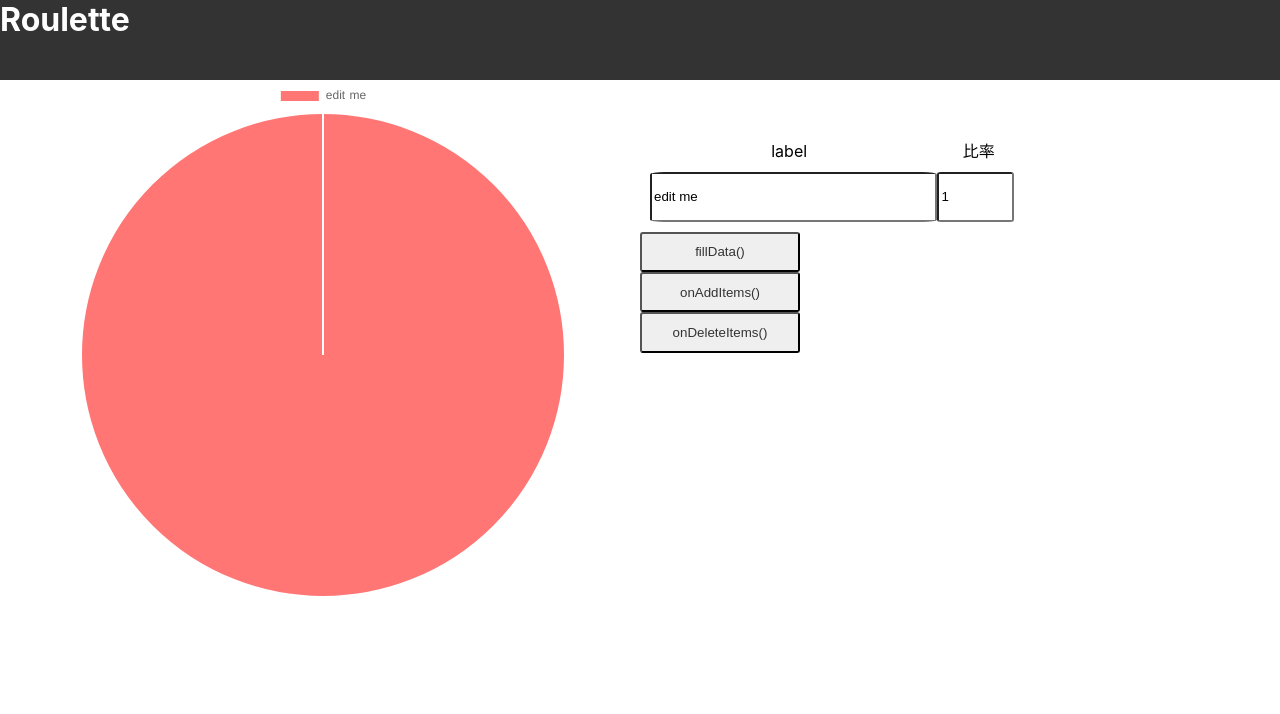
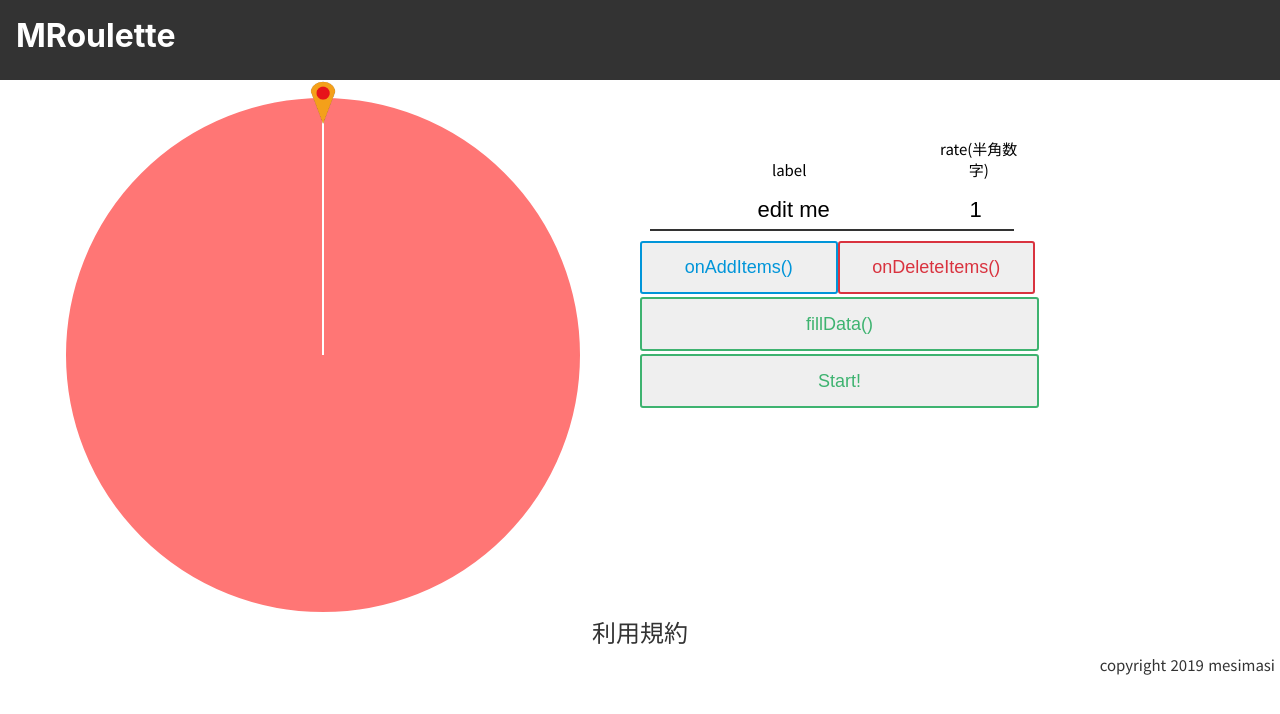
Before and after one commit to masibw/MRoulette, a Nuxt app: page / in a window 1280 px wide. Shown: the top 714 px of the page. Built offline with nearby package versions, Linux system fonts and the light colour scheme.

Commit message:
complete 1.0.0

```diff
--- /dev/null
+++ b/layouts/navbar.vue
@@ -0,0 +1,27 @@
+<template>
+  <div>
+    <div id="navbar">
+      <h1>
+        <nuxt-link to="/" class="link">MRoulette</nuxt-link>
+      </h1>
+    </div>
+    <div>
+      <Nuxt />
+    </div>
+  </div>
+</template>
+
+<style lang="scss">
+#navbar {
+  background-color: #333;
+  height: 10vh;
+  width: 100vw;
+  color: #fff;
+  h1 {
+    .link {
+      color: #fff;
+    }
+    padding: 0.5em;
+  }
+}
+</style>
--- a/package.json
+++ b/package.json
@@ -1,5 +1,5 @@
 {
-  "name": "roulette",
+  "name": "mroulette",
   "version": "1.0.0",
   "description": "This is the roulette easy to use",
   "author": "masi",
--- a/pages/index.vue
+++ b/pages/index.vue
@@ -1,15 +1,14 @@
 <template>
   <div id="container">
-    <div id="navbar">
-      <h1 class="title">Roulette</h1>
-    </div>
     <div id="app">
       <div id="roulette">
+        <img class="pin" src="~/assets/pin-min.png" v-show="!pinRotate" />
+        <img class="pin" src="~assets/pin-anime.gif" v-show="pinRotate" />
         <pie-chart id="pieChart" :chart-data="datacollection" :options="chartOptions"></pie-chart>
       </div>
       <div id="sideMenu">
         <p id="label">label</p>
-        <p id="rate">比率</p>
+        <p id="rate">rate(半角数字)</p>
         <form v-on:submit.prevent>
           <ul v-for="(item) in items" :key="item.id" class="no-gutters">
             <li>
@@ -25,25 +24,47 @@
                 pattern="\d+"
                 class="textbox number"
                 v-model="item.rate"
-                placeholder="比率を入力してください(半角数字)"
+                placeholder="比率"
                 required
               />
             </li>
           </ul>
-          <button class="btn-flat" @click="fillData()" v-show="!isSet">fillData()</button>
-          <button class="btn-flat" @click="onAddItems()">onAddItems()</button>
-          <button class="btn-flat" @click="onDeleteItems()">onDeleteItems()</button>
-          <button class="btn-flat btn-green" @click="onStartRoulette()" v-show="isSet">Start!</button>
+          <button class="btn-flat btn-blue" style="width:49%;" @click="onAddItems()">onAddItems()</button>
+          <button
+            class="btn-flat btn-red"
+            style="width:49%;"
+            @click="onDeleteItems()"
+          >onDeleteItems()</button>
+          <button
+            class="btn-flat btn-green"
+            style="display:block; width:99%; margin-top:3px;"
+            @click="fillData()"
+            v-show="!isSet"
+          >fillData()</button>
+          <button
+            class="btn-flat btn-green"
+            style="display:block; width:99%; margin-top:3px;"
+            @click="onStartRoulette()"
+            v-show="isSet"
+          >Start!</button>
         </form>
       </div>
       <transition name="modal">
         <div id="overlay" v-show="showContent" v-on:click="closeModal">
           <div id="content" @click.stop>
-            <p>選ばれたのは「{{picked}}」でした!!!</p>
-            <button v-on:click="closeModal">close</button>
+            <div id="resultText">
+              <p>選ばれたのは</p>
+              <p id="result">「{{picked}}」</p>
+              <p>でした!!!</p>
+            </div>
+            <button id="btn-close" class="btn-flat btn-blue" v-on:click="closeModal">Close</button>
           </div>
         </div>
       </transition>
+    </div>
+    <div id="footer">
+      <nuxt-link to="terms" class="link" style="font-size:1.5em; color:#333;">利用規約</nuxt-link>
+      <p>copyright 2019 mesimasi</p>
     </div>
   </div>
 </template>
@@ -55,9 +76,11 @@ export default {
   components: {
     PieChart
   },
+  layout: "navbar",
   mounted() {
     this.fillData();
     this.isSet = false;
+    this.pinRotate = false;
   },
   data() {
     return {
@@ -66,6 +89,7 @@ export default {
       showContent: false,
       picked: "",
       isSet: false,
+      pinRotate: false,
       items: [
         {
           colorNo: 0,
@@ -76,6 +100,9 @@ export default {
         }
       ],
       chartOptions: {
+        legend: {
+          display: false
+        },
         plugins: {
           labels: [
             {
@@ -92,20 +119,21 @@ export default {
       labels: [],
       baseColors: [
         "#ff7675",
-        "#fd79a8",
-        "#fdcb6e",
-        "#ffeaa7",
-        "#00b894",
-        "#55efc4",
+        "#1e90ff",
+        "#00ff7f",
+        "#ffd700",
+        "#ff1e1e",
+        "#89ff14",
         "#0984e3",
-        "#74b9ff",
-        "#a29bfe",
-        "#b2bec3"
+        "#b8d200",
+        "#ff00ff",
+        "#ffff0a"
       ]
     };
   },
   methods: {
     fillData() {
+      pieChart.style.transform = "rotate(" + 0 + "deg)";
       this.setChartParam();
       this.datacollection = {
         labels: this.labels,
@@ -120,10 +148,11 @@ export default {
     },
     onAddItems() {
       this.items.push({
-        colorNo: this.items.length,
+        colorNo: Math.round(Math.random() * 9),
         label: "",
         rate: 1
       });
+      this.isSet = false;
     },
     setChartParam() {
       this.datas = [];
@@ -142,14 +171,17 @@ export default {
       if (this.items.length > 1) {
         this.items.splice(this.items.length - 1, 1);
       }
+      this.isSet = false;
     },
     onStartRoulette() {
+      this.pinRotate = true;
       let speed = 10;
       let num = this.items.length;
       const timeOut = 4000;
       let sumRate = 0;
       let i = 0;
       this.picked = "";
+      pieChart.style.transform = "rotate(" + 0 + "deg)";
       for (i = 0; i < this.items.length; i++) {
         sumRate += parseInt(this.items[i].rate);
       }
@@ -189,7 +221,7 @@ export default {
       var timeoutFunction = setTimeout(function() {
         clearInterval(rotate);
         //TODO針
-
+        me.pinRotate = false;
         pieChart.style.transform = "rotate(-" + stopAngle + "deg)";
         setTimeout(me.openModal, 500);
         me.num = 0;
@@ -207,25 +239,20 @@ export default {
 </script>
 
 <style lang="scss">
-#navbar {
-  background-color: #333;
-  height: 10vh;
-  width: 100vw;
-  color: #fff;
+@import url("https://fonts.googleapis.com/css?family=Noto+Sans+JP|Roboto&display=swap");
+p {
+  font-size: 15px;
 }
-.btn-flat {
-  display: block;
-  width: 160px;
-  padding: 0.8em;
-  text-align: center;
+
+#container {
+  font-family: "Roboto", sans-serif;
+  font-family: "Noto Sans JP", sans-serif;
+}
+
+.link {
   text-decoration: none;
-  color: #333;
-  border-radius: 3px;
-  transition: 0.4s;
 }
-.btn-flat:hover {
-  color: #fff;
-}
+
 #app {
   max-width: 90%;
   margin: auto;
@@ -236,8 +263,16 @@ ul {
 }
 
 #roulette {
+  position: relative;
   width: 100%;
   margin: auto;
+  .pin {
+    z-index: 1;
+    position: absolute;
+    width: 5%;
+    left: 50%;
+    transform: translateX(-50%);
+  }
 }
 #sideMenu {
   width: 100%;
@@ -245,6 +280,7 @@ ul {
   p {
     display: inline-block;
     text-align: center;
+    font-size: 15px;
   }
   #label {
     width: 74%;
@@ -253,7 +289,9 @@ ul {
     width: 20%;
   }
 }
-
+#pieChart {
+  margin-top: 1rem;
+}
 #overlay {
   z-index: 1;
 
@@ -265,16 +303,33 @@ ul {
   background-color: rgba(0, 0, 0, 0.5);
 
   display: flex;
+  display: -webkit-box;
+  display: -ms-flex;
+  -ms-align-items: center;
+  -webkit-align-items: center;
   align-items: center;
+  -ms-justify-content: center;
+  -webkit-justify-content: center;
   justify-content: center;
   transition: all 0.8s ease;
-}
-#content {
-  z-index: 2;
-  width: 50%;
-  padding: 1em;
-  background: #fff;
-  transition: all 0.8s ease;
+  #content {
+    z-index: 2;
+    width: 80%;
+    height: 30%;
+    padding: 1em;
+    background: #fff;
+    transition: all 0.8s ease;
+    position: relative;
+    p {
+      text-align: center;
+    }
+    #result {
+      font-size: 2em;
+    }
+    #resultText {
+      margin: 1em;
+    }
+  }
 }
 
 .modal-enter,
@@ -287,9 +342,11 @@ ul {
 li {
   margin: 10px;
   .textbox {
-    border-radius: 5%;
-
-    height: 50px;
+    border: none;
+    border-bottom: 2px solid #333;
+    height: 40px;
+    font-size: 22px;
+    text-align: center;
   }
   .label {
     width: 75%;
@@ -299,11 +356,69 @@ li {
     width: 20%;
   }
   .textbox:focus {
-    border: 1px solid #4c3cda;
+    border-bottom: 2px solid #3eb370;
     outline: none;
-    box-shadow: 0 0 5px 1px rgba(44, 101, 192, 0.5);
+    transition: 0.5s;
   }
 }
+#footer {
+  color: #333;
+  text-align: center;
+  p {
+    text-align: right;
+    margin: 5px;
+  }
+}
+//ボタン
+.btn-flat {
+  display: inline-block;
+  width: 160px;
+  padding: 0.8em;
+  text-align: center;
+  text-decoration: none;
+  color: #333;
+  border-radius: 3px;
+  transition: 0.4s;
+  font-size: 18px;
+}
+.btn-flat:hover {
+  color: #fff;
+}
+.btn-red {
+  color: #d9333f;
+  border: solid 2px #d9333f;
+}
+.btn-red:hover {
+  background-color: #d9333f;
+  transition: 0.5s;
+}
+.btn-blue {
+  color: #0095d9;
+  border: solid 2px #0095d9;
+}
+.btn-blue:hover {
+  background-color: #0095d9;
+  transition: 0.5s;
+}
+.btn-green {
+  color: #3eb370;
+  border: solid 2px #3eb370;
+}
+.btn-green:hover {
+  background-color: #3eb370;
+  transition: 0.5s;
+}
+
+#btn-close {
+  position: absolute;
+  bottom: 0;
+  left: 50%;
+  transform: translateX(-50%);
+  -webkit-transform: translateX(-50%);
+  -ms-transform: translateX(-50%);
+  margin-bottom: 1em;
+}
+
 @media (min-width: 768px) {
   #roulette {
     width: 45%;
@@ -318,5 +433,14 @@ li {
     width: 45%;
     padding: 5%;
   }
+  #overlay {
+    #content {
+      width: 50%;
+      height: 30%;
+      #result {
+        font-size: 3em;
+      }
+    }
+  }
 }
 </style>
--- /dev/null
+++ b/pages/terms/index.vue
@@ -0,0 +1,55 @@
+<template>
+  <div>
+    <div id="terms">
+      <div id="contents">
+        <h1 class="title">「MRoulette」利用規約</h1>
+        <p>この規約は、「MRoulette」運営（以下当サイト）と、利用者様との関係を定めるものです。</p>
+        <h2>第一条（本規約への同意）</h2>
+        <ol type="1">
+          <li>利用者様がサービスを利用することによりこの規約に同意したものとします。</li>
+          <li>この規約を当サイトは運営者の判断により、いつでも変更できるものとし、その変更後にもサービスを利用していることにより、改変後の規約にも同意したものとします。</li>
+        </ol>
+        <h2>第二条（禁止行為）</h2>
+        <p>当サイトの利用に際し、当サイト運営は、利用者に対し、次に掲げる行為を禁止します。当サイト運営において、利用者が禁止事項に違反したと認めた場合、利用の一時・永続の停止措置をとることができます。</p>
+        <ol type="1">
+          <li>当サイトまたは運営に対し不利益を与える行動</li>
+          <li>その他当サイト運営が不適切と判断する行為</li>
+        </ol>
+        <h2>第三条（免責事項）</h2>
+        <ol type="1">
+          <li>当サイトは、「タイポグリセミアクイズ」の利用、内容変更、中断、終了によって生じたいかなる損害についても、一切責任を負いません。</li>
+          <li>当サイトは、利用者の本サービスの利用環境について一切関与せず、また一切の責任を負いません。</li>
+        </ol>
+        <h2>第四条（非個人情報の取り扱いについて）</h2>当サイトでは、サイトの分析と改善のためにGoogle Analyticsを使用しています。その際、データ収集のためにGoogleがお使いのブラウザにcookieを設定したり、読み取ったりする場合があります。また、当サイトをご利用中のwebブラウザはGoogleに特定の非個人情報を自動的に送信します。当サイトはそれらを、サイト利用状況の把握やユーザーの傾向をコンテンツとして公開する用途で使用する可能性があります。ユーザーは当サイトにアクセスすることで上記方法及び目的に同意・許可したものとみなします。
+        <h2>第五条（お問い合わせ）</h2>
+        <p>何か当サイトについてのご質問やご連絡がある場合は以下のtwitterアカウントまでご連絡ください。</p>
+        <p>@ masi19bw</p>
+      </div>
+    </div>
+  </div>
+</template>
+
+<script>
+export default {
+  layout: "navbar"
+};
+</script>
+
+<style lang="scss">
+p {
+  color: #333;
+}
+
+#terms {
+  margin-top: 10px;
+  position: relative;
+  #contents {
+    position: absolute;
+    left: 50%;
+    transform: translateX(-50%);
+    -webkit-transform: translateX(-50%);
+    -ms-transform: translateX(-50%);
+    max-width: 80%;
+  }
+}
+</style>
```
Also changed, not shown: assets/pin-anime.gif (added), assets/pin-min.png (added).
